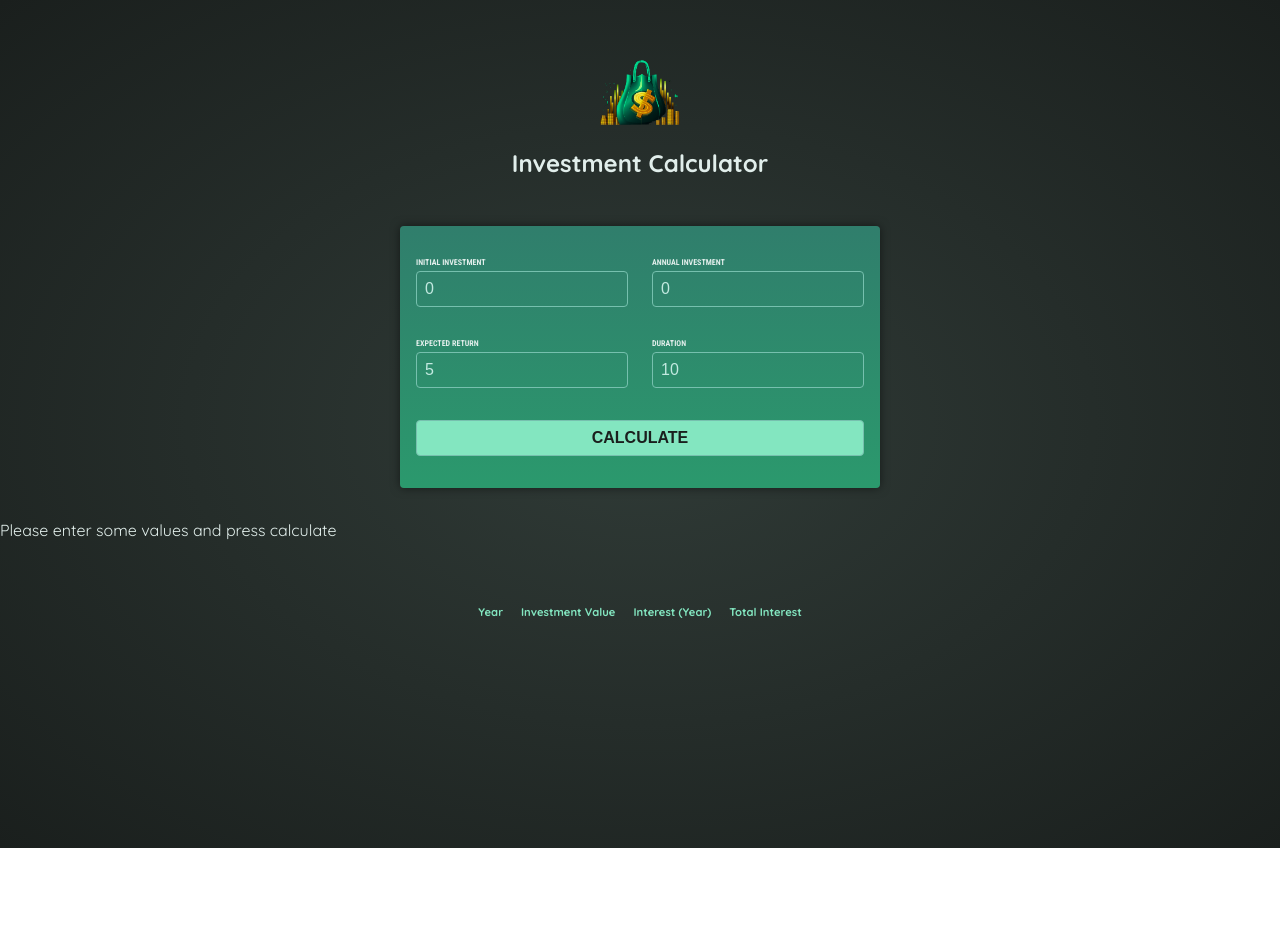
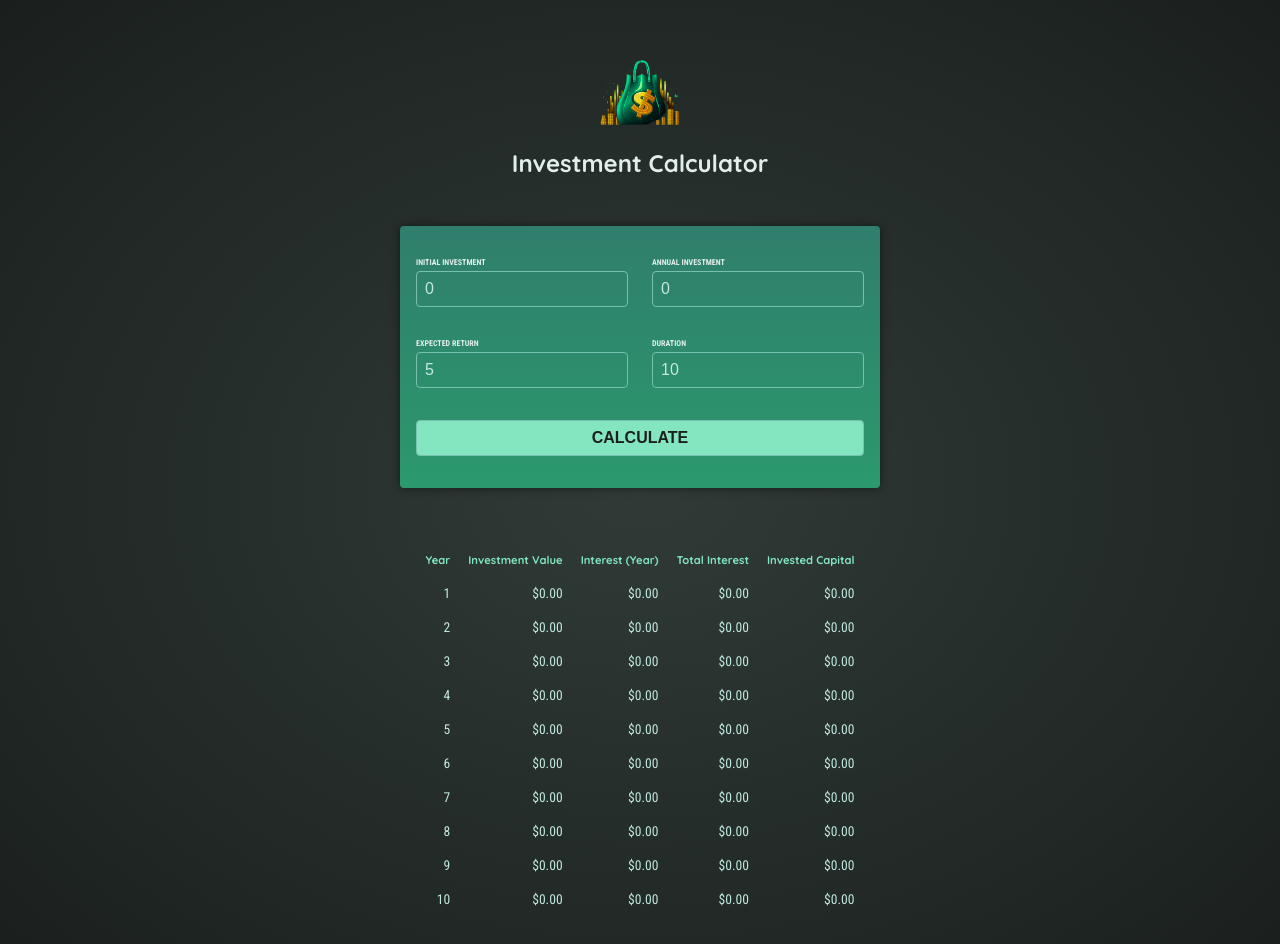
Before and after one commit to OscarAleDev95/angularMaxCourse2, an Angular app: page / in a window 1280 px wide. Both pictures are taken after a click on the button "CALCULATE". Shown: the top 944 px of the page. Before the commit the page ends 848 px from the top, so only its background shows below. Built offline with nearby package versions, Linux system fonts and the light colour scheme.

Commit message:
Agregando funcionalidad con condicionales if y usando validadores de @for en angular

```diff
--- a/src/app/investment-results/investment-results.component.html
+++ b/src/app/investment-results/investment-results.component.html
@@ -1,5 +1,6 @@
+@if(!results){
 <p>Please enter some values and press calculate</p>
-
+}@else{
 <table>
   <thead>
     <tr>
@@ -7,7 +8,29 @@
       <th>Investment Value</th>
       <th>Interest (Year)</th>
       <th>Total Interest</th>
+      <th>Invested Capital</th>
     </tr>
   </thead>
-  <tbody></tbody>
+  <tbody>
+    @for(result of results; track result.year){
+    <tr>
+      <td>
+        {{ result.year }}
+      </td>
+      <td>
+        {{ result.valueEndOfYear | currency }}
+      </td>
+      <td>
+        {{ result.interest | currency }}
+      </td>
+      <td>
+        {{ result.totalInterest | currency }}
+      </td>
+      <td>
+        {{ result.totalAmountInvested | currency }}
+      </td>
+    </tr>
+    }
+  </tbody>
 </table>
+}
--- a/src/app/investment-results/investment-results.component.ts
+++ b/src/app/investment-results/investment-results.component.ts
@@ -1,9 +1,10 @@
+import { CurrencyPipe } from "@angular/common";
 import { Component, Input, input } from "@angular/core";
 
 @Component({
   selector: "app-investment-results",
   standalone: true,
-  imports: [],
+  imports: [CurrencyPipe],
   templateUrl: "./investment-results.component.html",
   styleUrl: "./investment-results.component.css",
 })
```
